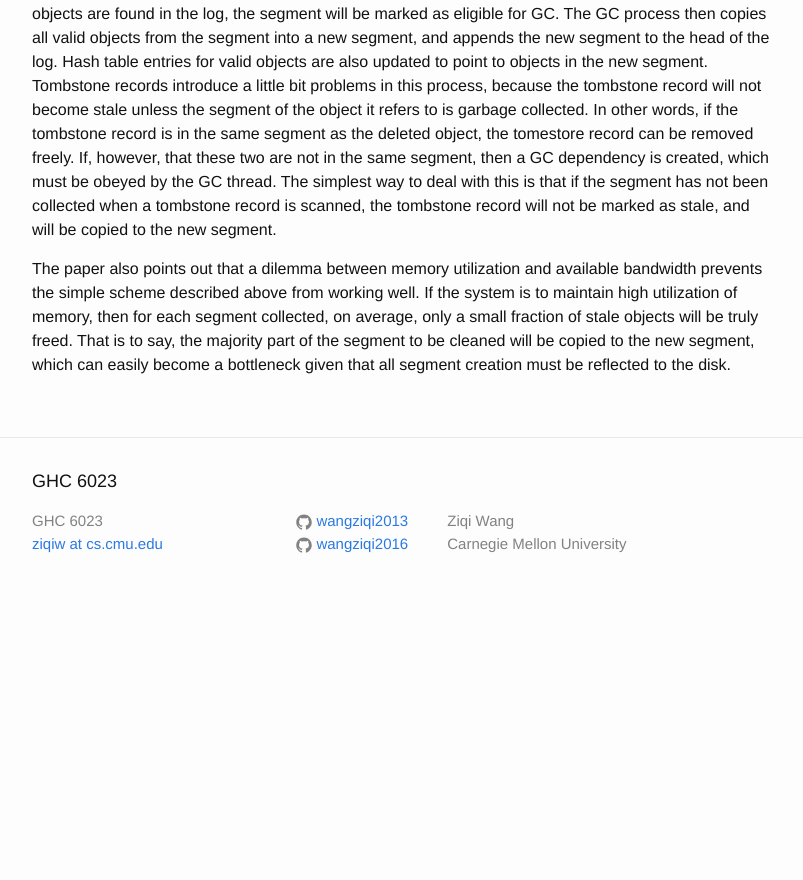
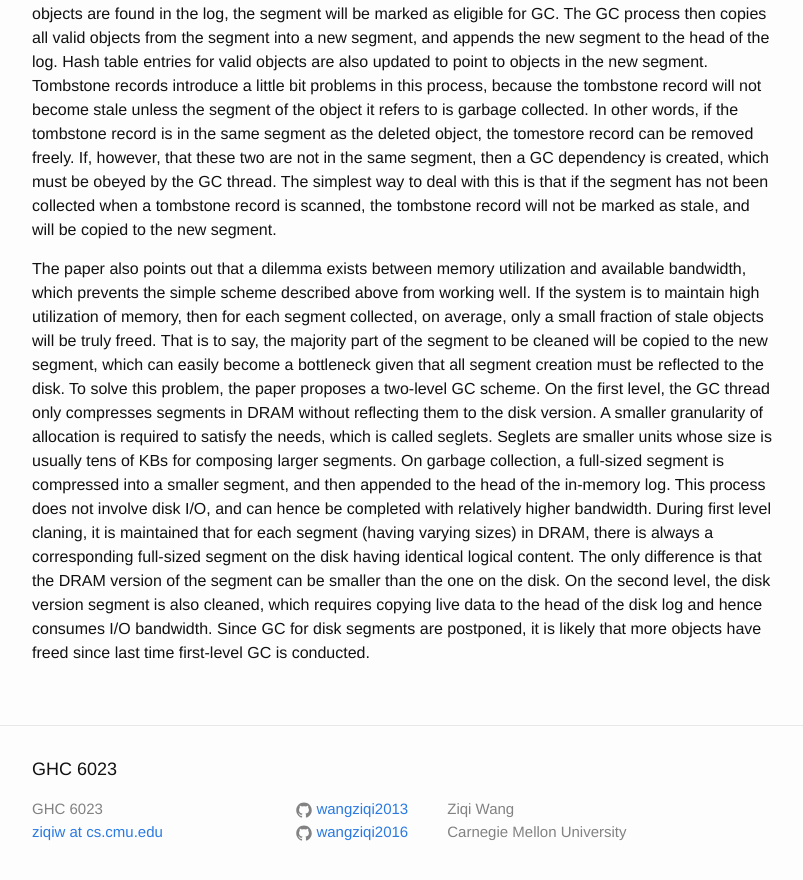
Before and after one commit to wangziqi2013/wangziqi2013.github.io, a Jekyll site: the page built from _posts/2019-03-03-log-structured-mem-for-dram-based-storage.markdown, in a window 1280 px wide and 900 px high, scrolled down 1813 px. Shown: the top 880 px of the window, without its empty margins (238-1041 px from the left). Built offline with Jekyll 4.4.1, drawn with Linux system fonts in a browser that asks for light colours; before the commit the page ends 2428 px from its top, so only the background shows below that.

Commit message:
Working on two level GC

```diff
--- a/_posts/2019-03-03-log-structured-mem-for-dram-based-storage.markdown
+++ b/_posts/2019-03-03-log-structured-mem-for-dram-based-storage.markdown
@@ -72,8 +72,18 @@ dependency is created, which must be obeyed by the GC thread. The simplest way t
 has not been collected when a tombstone record is scanned, the tombstone record will not be marked as stale, and will
 be copied to the new segment.
 
-The paper also points out that a dilemma between memory utilization and available bandwidth prevents the simple scheme
-described above from working well. If the system is to maintain high utilization of memory, then for each segment collected,
-on average, only a small fraction of stale objects will be truly freed. That is to say, the majority part of the segment
-to be cleaned will be copied to the new segment, which can easily become a bottleneck given that all segment creation
-must be reflected to the disk.
+The paper also points out that a dilemma exists between memory utilization and available bandwidth, which prevents the
+simple scheme described above from working well. If the system is to maintain high utilization of memory, then for each
+segment collected, on average, only a small fraction of stale objects will be truly freed. That is to say, the majority
+part of the segment to be cleaned will be copied to the new segment, which can easily become a bottleneck given that all
+segment creation must be reflected to the disk. To solve this problem, the paper proposes a two-level GC scheme. On the
+first level, the GC thread only compresses segments in DRAM without reflecting them to the disk version. A smaller granularity
+of allocation is required to satisfy the needs, which is called seglets. Seglets are smaller units whose size is usually
+tens of KBs for composing larger segments. On garbage collection, a full-sized segment is compressed into a smaller segment,
+and then appended to the head of the in-memory log. This process does not involve disk I/O, and can hence be completed with
+relatively higher bandwidth. During first level claning, it is maintained that for each segment (having varying sizes) in
+DRAM, there is always a corresponding full-sized segment on the disk having identical logical content. The only difference
+is that the DRAM version of the segment can be smaller than the one on the disk. On the second level, the disk version
+segment is also cleaned, which requires copying live data to the head of the disk log and hence consumes I/O bandwidth.
+Since GC for disk segments are postponed, it is likely that more objects have freed since last time first-level GC
+is conducted.
```
